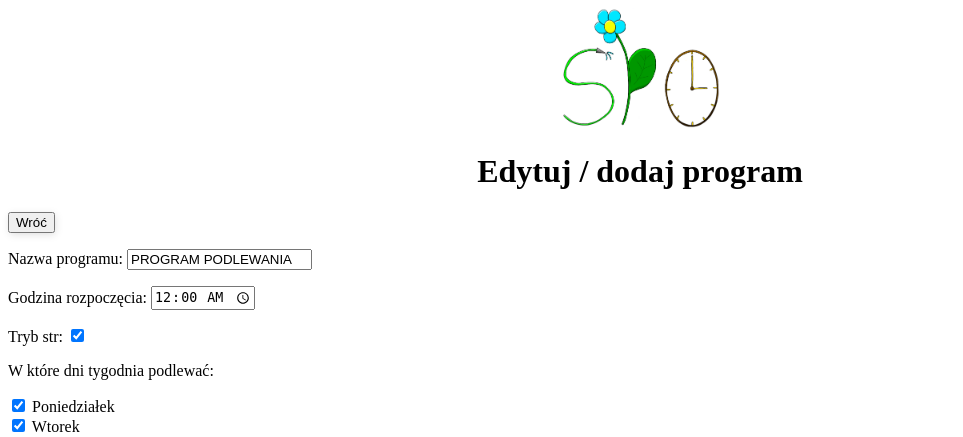
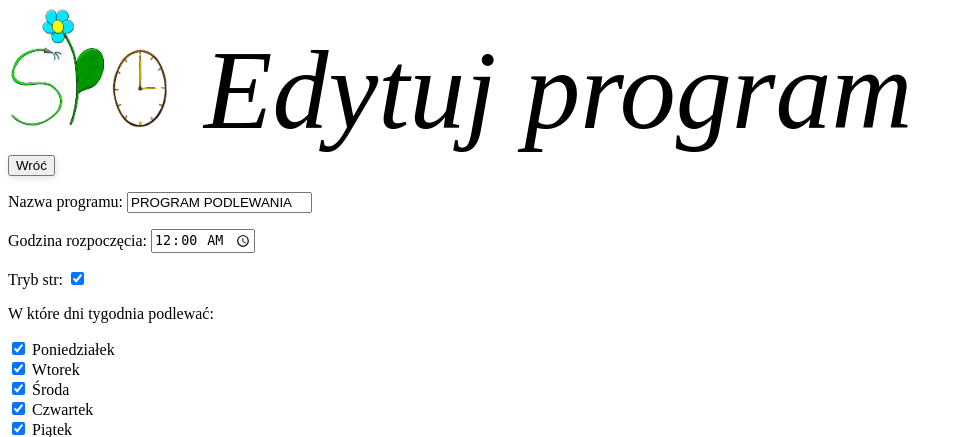
Before and after one commit to BreadAlloy/system-podlewania-ogrodu, a Django app: page /plan/create/ in a window 1280 px wide. Shown: the top 437 px of the page, without its empty margins (0-963 px from the left). Run offline with Django 5.2, Linux system fonts and the light colour scheme; parts of the project's set-up code (start-up, migrations or seed data) failed here and were passed over.

Commit message:
i think better base.html

```diff
--- a/templates/SPO/base.html
+++ b/templates/SPO/base.html
@@ -8,9 +8,9 @@
 
         {% block headers %}{% endblock headers %}
     <body>
-        <div style="text-align: center;">
-            <img src="{% static 'images/SPO_logo.png' %}" style="width: 10em;">
-            <h1>{% block title %}{% endblock title %}</h1>
+        <div>
+            <img src="{% static 'images/SPO_logo.png' %}" style="width: 10em; display: inline; margin-right: 2rem;">
+            <i style="display: inline; font-size: 7rem;">{% block title %}{% endblock title %}</i>
         </div>
 
         {% block content %}{% endblock content %}
--- a/templates/SPO/program_form.html
+++ b/templates/SPO/program_form.html
@@ -1,6 +1,6 @@
 {% extends "SPO/base.html" %}
 
-{% block title %}Edytuj / dodaj program{% endblock title %}
+{% block title %}Edytuj program{% endblock title %}
 
 {% block content %}
 <form action="{% url 'zawory' %}" method="get">
```
